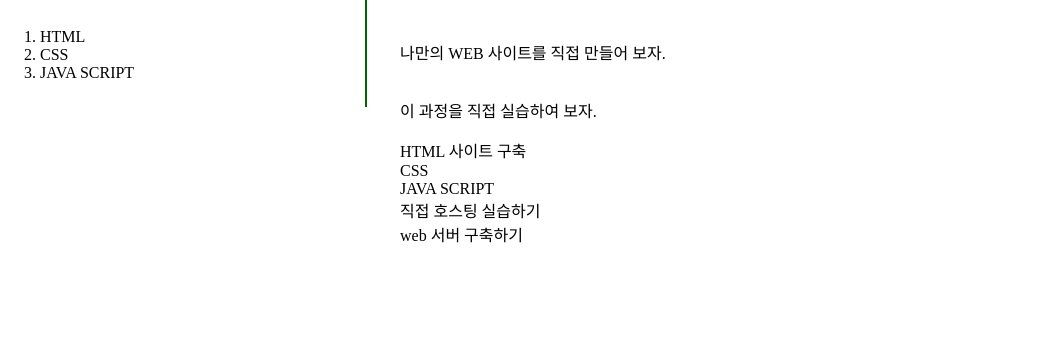
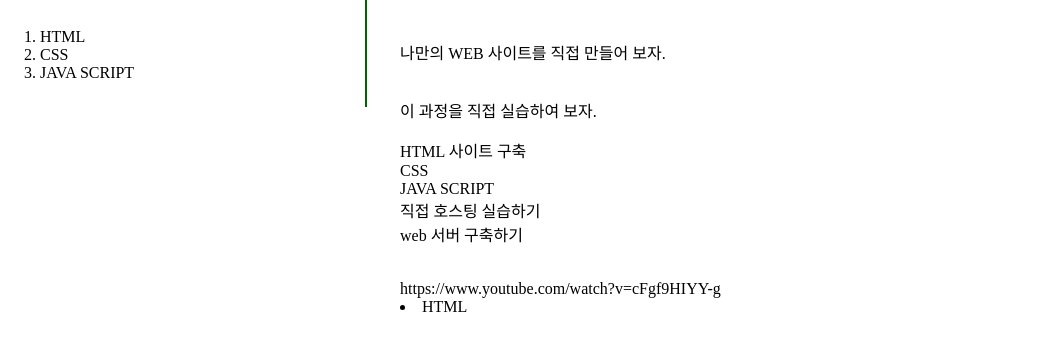
Before and after one commit to eric-YOON/web, a plain HTML site: page 1.html in a window 1280 px wide. Shown: the part 254-604 px from the top of the page, without its empty margins (0-1059 px from the left). Drawn offline with Linux system fonts and the light colour scheme.

Commit message:
Add files via upload

```diff
--- a/1.html
+++ b/1.html
@@ -46,7 +46,8 @@
       <br>이 과정을 직접 실습하여 보자.
       <p>HTML 사이트 구축<br>CSS <br>JAVA SCRIPT <br>직접 호스팅 실습하기<br>web 서버 구축하기
       </p>
-        <br>
+        <br>https://www.youtube.com/watch?v=cFgf9HIYY-g
+          <li><a href ="https://www.youtube.com/watch?v=cFgf9HIYY-g" title="HTML" > HTML </a></li>
 
    </div>
  </div>
```
